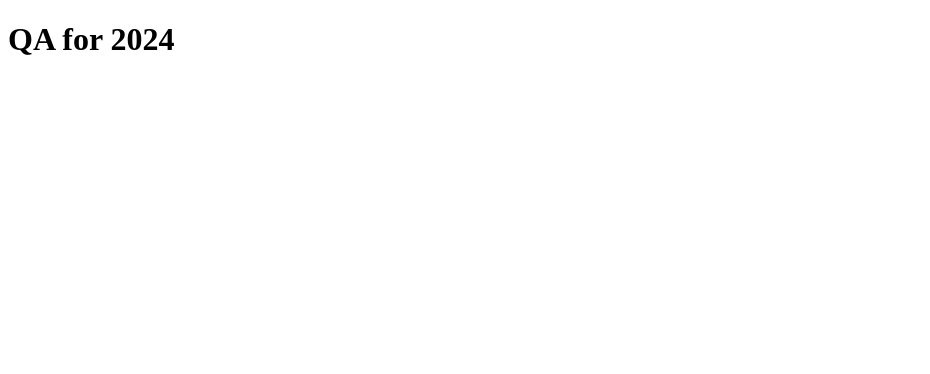
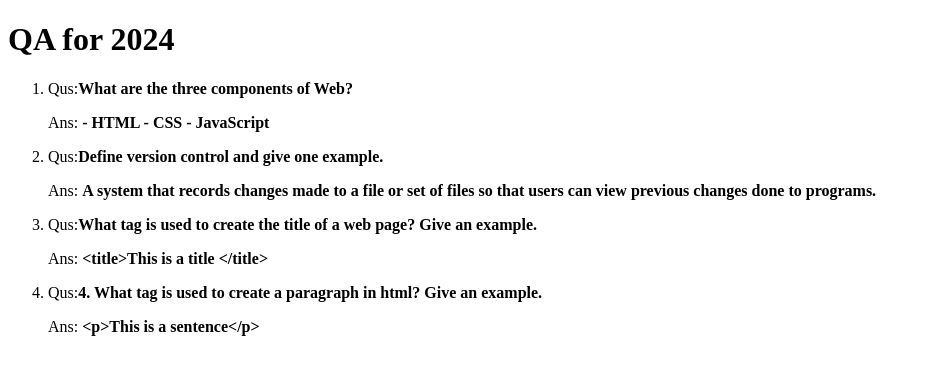
Before and after one commit to wrig0319/wrig0319.github.io, a plain HTML site: page lib2024/qa/index.html in a window 1280 px wide. Shown: the whole page, without its empty margins (0-930 px from the left). Drawn offline with Linux system fonts and the light colour scheme.

Commit message:
qa week 3

```diff
--- a/lib2024/qa/index.html
+++ b/lib2024/qa/index.html
@@ -5,6 +5,27 @@
 </head>
 <body>
 <h1>QA for 2024</h1>
-
+<ol>
+	<!-- Question 1 -->
+	<li>
+		<p>Qus:<strong>What are the three components of Web?</strong></p>
+		<p>Ans: <strong>
+		- HTML
+		- CSS
+		- JavaScript</strong></p>
+	<!-- Question 2 -->
+	<li>
+		<p>Qus:<strong>Define version control and give one example.</strong></p>
+		<p>Ans: <strong>A system that records changes made to a file or set of files so that users can view previous changes done to programs. </strong></p>
+	<!-- Question 3 -->
+	<li>
+		<p>Qus:<strong>What tag is used to create the title of a web page? Give an example.</strong></p>
+		<p>Ans: <strong> &lt;title&gt;This is a title &lt;/title&gt; </strong></p>
+	<!-- Question 4 -->
+	<li>
+		<p>Qus:<strong>4.	What tag is used to create a paragraph in html? Give an example.</strong></p>
+		<p>Ans: <strong> &lt;p&gt;This is a sentence&lt;/p&gt;</strong></p>
+	</li>
+</ol>
 </body>
 </html>
```
